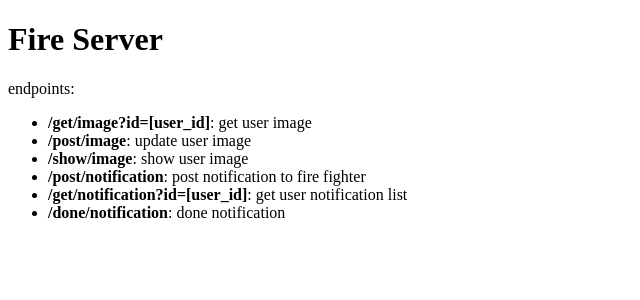
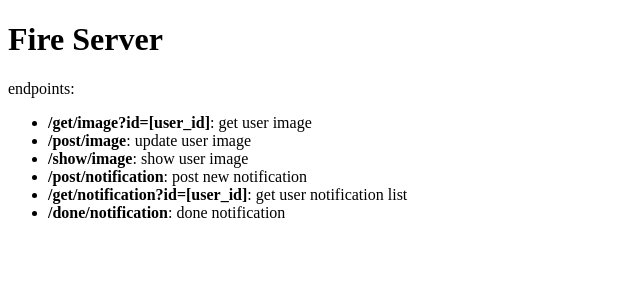
Before and after one commit to fabianvieri/fire-server, a Flask app: page / in a window 1280 px wide. Shown: the top 300 px of the page, without its empty margins (0-640 px from the left). Run offline with Flask 2, Linux system fonts and the light colour scheme.

Commit message:
change index

```diff
--- a/templates/index.html
+++ b/templates/index.html
@@ -15,7 +15,7 @@
         <li><b>/get/image?id=[user_id]</b>: get user image</li>
         <li><b>/post/image</b>: update user image</li>
         <li><b>/show/image</b>: show user image</li>
-        <li><b>/post/notification</b>: post notification to fire fighter</li>
+        <li><b>/post/notification</b>: post new notification</li>
         <li><b>/get/notification?id=[user_id]</b>: get user notification list</li>
         <li><b>/done/notification</b>: done notification</li>
     </ul>
```
